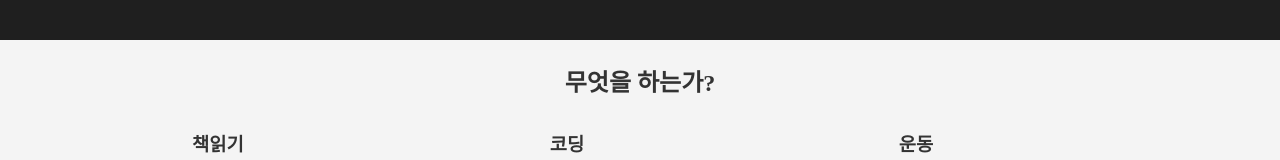
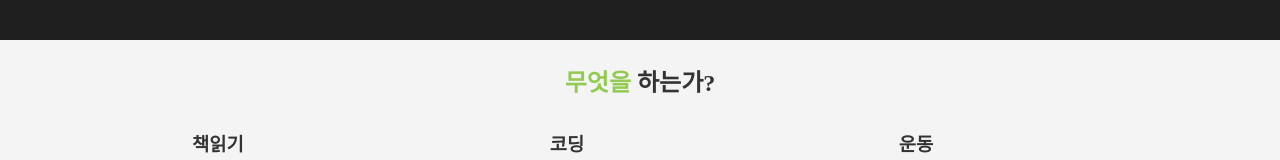
Before and after one commit to boyoung114/FlexSite, a plain HTML site: page index.html in a window 1280 px wide. Shown: the part 826-986 px from the top of the page. Drawn offline with nearby package versions, Linux system fonts and the light colour scheme.

Commit message:
Update index.html

```diff
--- a/index.html
+++ b/index.html
@@ -55,7 +55,7 @@
     <section id="what" class ="bg-light py-1">
         <div class="container">
             <h2 class = "m-heading text-center">
-                <span class="text-primFary"> 무엇을 </span> 하는가?
+                <span class="text-primary"> 무엇을 </span> 하는가?
             </h2>
             <!-- items -->
             <div class="items">
```
